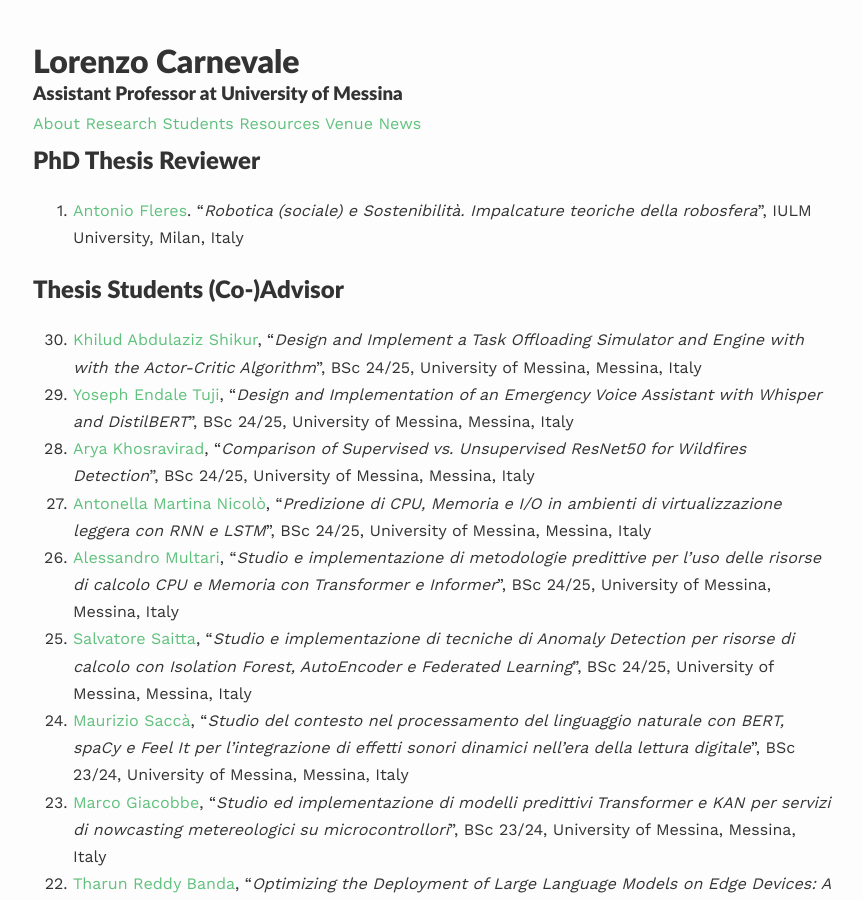
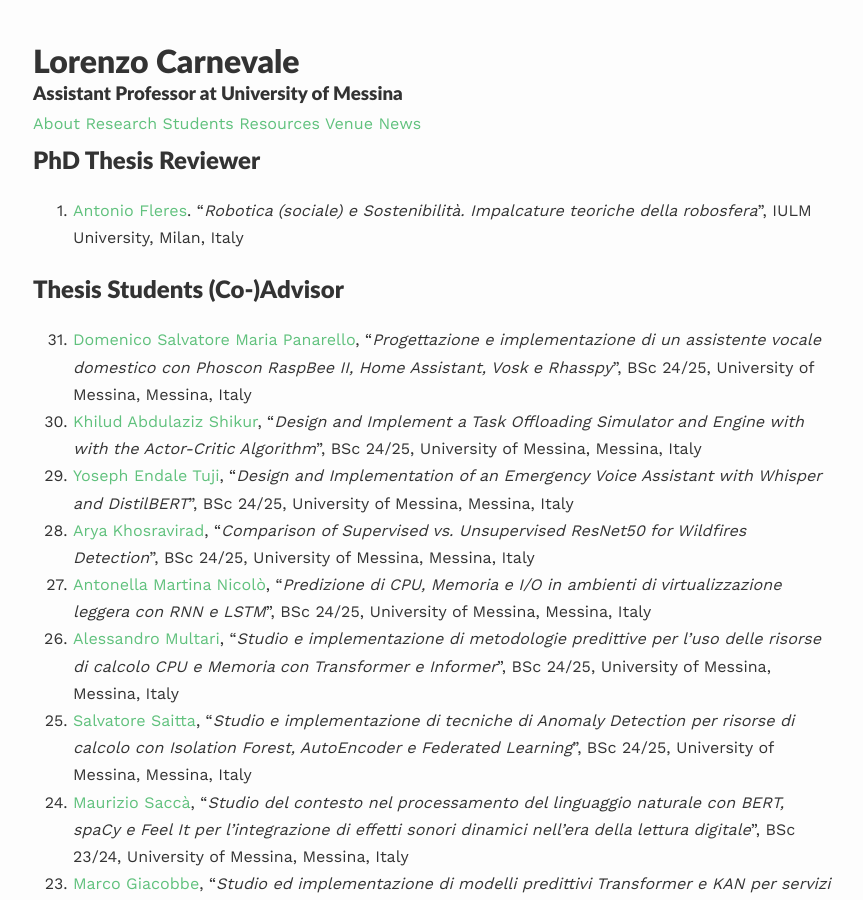
Before and after one commit to lcarnevale/lcarnevale.github.io, a Jekyll site: the page built from _pages/teaching.md, in a window 1280 px wide and 900 px high. Shown: the whole window, without its empty margins (207-1070 px from the left). Built offline with Jekyll 4.4.1, drawn with Linux system fonts in a browser that asks for light colours; nearby versions of some CDN libraries; some web fonts are replaced.

Commit message:
Ass thesis of Panarello

```diff
--- a/_pages/teaching.md
+++ b/_pages/teaching.md
@@ -11,6 +11,7 @@ published: true
 1. [Antonio Fleres](https://www.linkedin.com/in/antonio-fleres-863532177/). "*Robotica (sociale) e Sostenibilità. Impalcature teoriche della robosfera*", IULM University, Milan, Italy
 
 ## Thesis Students (Co-)Advisor
+1. [Domenico Salvatore Maria Panarello](https://www.linkedin.com/in/domenico-salvatore-maria-panarello-640504217/), "*Progettazione e implementazione di un assistente vocale domestico con Phoscon RaspBee II, Home Assistant, Vosk e Rhasspy*", BSc 24/25, University of Messina, Messina, Italy
 1. [Khilud Abdulaziz Shikur](https://www.linkedin.com/in/khilud-abdulaziz-shikur-b648a4271/), "*Design and Implement a Task Offloading Simulator and Engine with with the  Actor-Critic Algorithm*", BSc 24/25, University of Messina, Messina, Italy
 1. [Yoseph Endale Tuji](https://www.linkedin.com/in/yoseph-endale-tuji-66b148291/), "*Design and Implementation of an Emergency Voice Assistant with Whisper and DistilBERT*", BSc 24/25, University of Messina, Messina, Italy
 1. [Arya Khosravirad](https://www.linkedin.com/in/arya-khosravi/), "*Comparison of Supervised vs. Unsupervised ResNet50 for Wildfires Detection*", BSc 24/25, University of Messina, Messina, Italy
```
